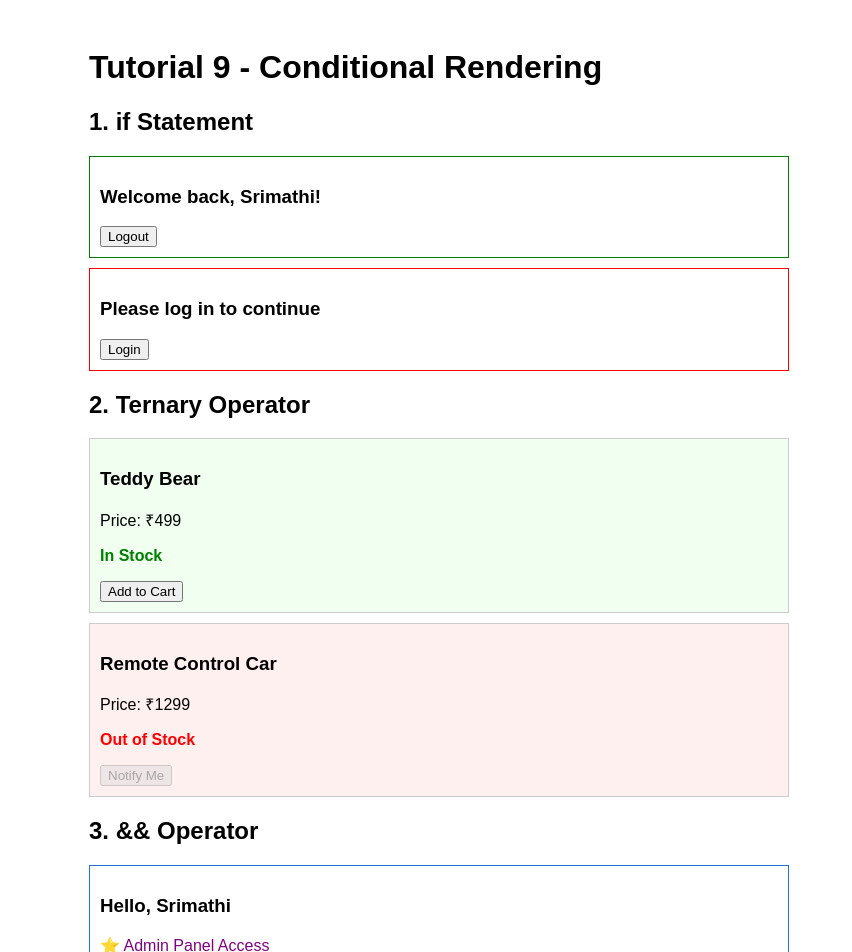
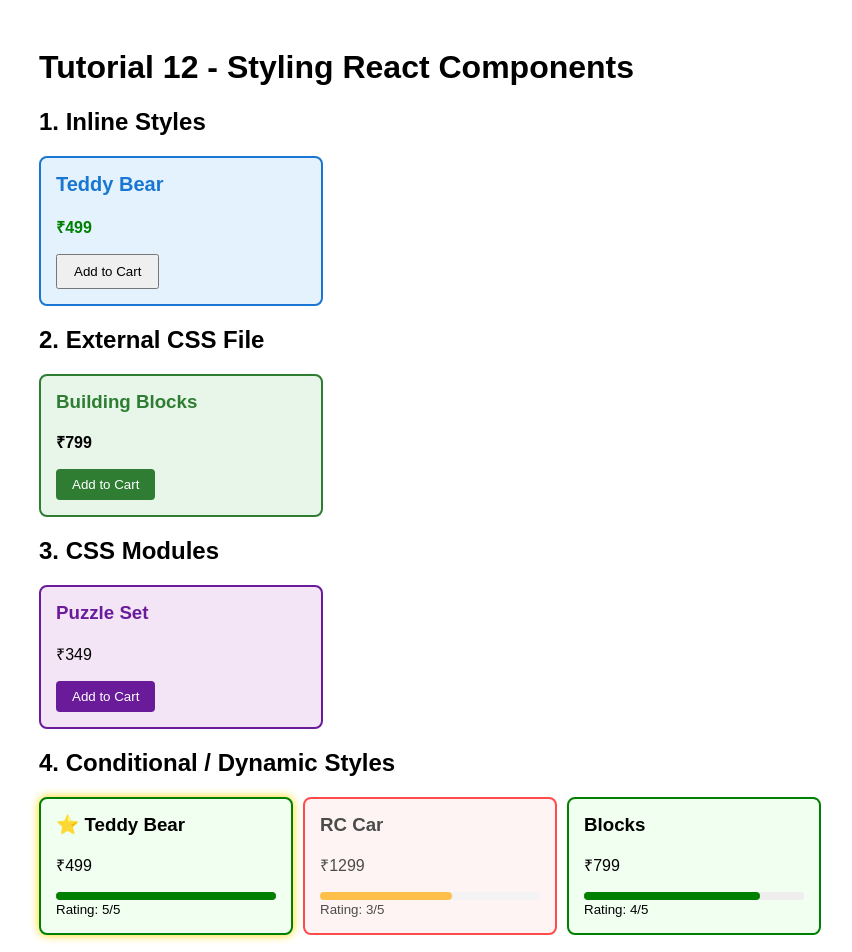
Before and after one commit to gsrimathimsc-dotcom/react-learning, a React (Vite) app in the folder tutorial2-app/: page / in a window 1280 px wide. Shown: the top 952 px of the page, without its empty margins (201-1053 px from the left). Built offline with nearby package versions, Linux system fonts and the light colour scheme.

Commit message:
Tutorial 12 - Styling React components Completed

```diff
--- a/tutorial2-app/src/App.jsx
+++ b/tutorial2-app/src/App.jsx
@@ -1,67 +1,32 @@
 // App.jsx
-import IfStatementDemo from "./IfStatementDemo";
-import TernaryDemo from "./TernaryDemo";
-import AndOperatorDemo from "./AndOperatorDemo";
-import VariableDemo from "./VariableDemo";
-import SimpleList from "./SimpleList";
-import ProductList from "./ProductList";
-import FilterList from "./FilterList";
-import NestedList from "./NestedList";
-import KeyAntipatternDemo from "./KeyAntipatternDemo";
+import InlineStyle from "./InlineStyle";
+import ExternalCSS from "./ExternalCSS";
+import CSSModule from "./CSSModule";
+import DynamicStyle from "./DynamicStyle";
+
 function App() {
   return (
     <div
       style={{
         fontFamily: "Arial",
         padding: "20px",
-        maxWidth: "700px",
+        maxWidth: "800px",
         margin: "0 auto",
       }}
     >
-      <h1>Tutorial 9 - Conditional Rendering</h1>
+      <h1>Tutorial 12 - Styling React Components</h1>
 
-      <h2>1. if Statement</h2>
-      <IfStatementDemo isLoggedIn={true} name="Srimathi" />
-      <IfStatementDemo isLoggedIn={false} />
+      <h2>1. Inline Styles</h2>
+      <InlineStyle />
 
-      <h2>2. Ternary Operator</h2>
-      <TernaryDemo title="Teddy Bear" price={499} inStock={true} />
-      <TernaryDemo title="Remote Control Car" price={1299} inStock={false} />
+      <h2>2. External CSS File</h2>
+      <ExternalCSS />
 
-      <h2>3. && Operator</h2>
-      <AndOperatorDemo
-        name="Srimathi"
-        isAdmin={true}
-        cartCount={3}
-        discount={10}
-      />
-      <AndOperatorDemo
-        name="Priya"
-        isAdmin={false}
-        cartCount={0}
-        discount={0}
-      />
+      <h2>3. CSS Modules</h2>
+      <CSSModule />
 
-      <h2>4. Variables for Complex Logic</h2>
-      <VariableDemo orderId={101} status="placed" amount={450} />
-      <VariableDemo orderId={102} status="shipped" amount={750} />
-      <VariableDemo orderId={103} status="delivered" amount={1500} />
-      <VariableDemo orderId={104} status="cancelled" amount={300} />
-      <h1>Tutorial 10 - Rendering Lists</h1>
-
-      <h2>1. Simple List (strings)</h2>
-      <SimpleList />
-
-      <h2>2. List of Objects with a Component</h2>
-      <ProductList />
-
-      <h2>3. Filter, Sort and Empty List</h2>
-      <FilterList />
-
-      <h2>4. Nested List</h2>
-      <NestedList />
-      <h1>Tutorial 11 - Key Anti-patterns</h1>
-      <KeyAntipatternDemo />
+      <h2>4. Conditional / Dynamic Styles</h2>
+      <DynamicStyle />
     </div>
   );
 }
--- /dev/null
+++ b/tutorial2-app/src/CSSModule.jsx
@@ -0,0 +1,16 @@
+// CSSModule.jsx
+import styles from "./CSSModule.module.css"; // import as an object
+
+function CSSModule() {
+  return (
+    <div className={styles.card}>
+      {" "}
+      {/* styles.className */}
+      <h3 className={styles.title}>Puzzle Set</h3>
+      <p>₹349</p>
+      <button className={styles.button}>Add to Cart</button>
+    </div>
+  );
+}
+
+export default CSSModule;
--- /dev/null
+++ b/tutorial2-app/src/CSSModule.module.css
@@ -0,0 +1,26 @@
+/* The file name must end in .module.css */
+.card {
+  border: 2px solid #6a1b9a;
+  border-radius: 8px;
+  padding: 15px;
+  background-color: #f3e5f5;
+  width: 250px;
+}
+
+.title {
+  color: #6a1b9a;
+  margin-top: 0;
+}
+
+.button {
+  background-color: #6a1b9a;
+  color: white;
+  border: none;
+  padding: 8px 16px;
+  border-radius: 4px;
+  cursor: pointer;
+}
+
+.button:hover {
+  background-color: #4a148c;
+}
--- /dev/null
+++ b/tutorial2-app/src/DynamicStyle.css
@@ -0,0 +1,21 @@
+.toy-card {
+  border: 2px solid #ccc;
+  border-radius: 8px;
+  padding: 15px;
+  width: 220px;
+}
+
+.in-stock {
+  border-color: green;
+  background-color: #f0fff0;
+}
+
+.out-of-stock {
+  border-color: red;
+  background-color: #fff0f0;
+  opacity: 0.7;
+}
+
+.featured {
+  box-shadow: 0 0 10px gold;
+}
--- /dev/null
+++ b/tutorial2-app/src/DynamicStyle.jsx
@@ -0,0 +1,68 @@
+// DynamicStyle.jsx
+import "./DynamicStyle.css";
+
+function ToyCard({ title, price, inStock, featured, rating }) {
+  // Build the className list from the props
+  const cardClass = [
+    "toy-card",
+    inStock ? "in-stock" : "out-of-stock", // ternary
+    featured && "featured", // && (adds the class only if true)
+  ]
+    .filter(Boolean) // removes false values
+    .join(" "); // → "toy-card in-stock featured"
+
+  return (
+    <div className={cardClass}>
+      <h3 style={{ marginTop: 0 }}>
+        {featured && "⭐ "}
+        {title}
+      </h3>
+      <p>₹{price}</p>
+
+      {/* Dynamic inline style: the bar width comes from a prop */}
+      <div
+        style={{ backgroundColor: "#eee", height: "8px", borderRadius: "4px" }}
+      >
+        <div
+          style={{
+            width: `${rating * 20}%`, // rating 4 → 80%
+            height: "100%",
+            borderRadius: "4px",
+            backgroundColor: rating >= 4 ? "green" : "orange",
+          }}
+        ></div>
+      </div>
+      <small>Rating: {rating}/5</small>
+    </div>
+  );
+}
+
+function DynamicStyle() {
+  return (
+    <div style={{ display: "flex", gap: "10px", flexWrap: "wrap" }}>
+      <ToyCard
+        title="Teddy Bear"
+        price={499}
+        inStock={true}
+        featured={true}
+        rating={5}
+      />
+      <ToyCard
+        title="RC Car"
+        price={1299}
+        inStock={false}
+        featured={false}
+        rating={3}
+      />
+      <ToyCard
+        title="Blocks"
+        price={799}
+        inStock={true}
+        featured={false}
+        rating={4}
+      />
+    </div>
+  );
+}
+
+export default DynamicStyle;
--- /dev/null
+++ b/tutorial2-app/src/ExternalCSS.css
@@ -0,0 +1,31 @@
+/* ExternalCSS.css: normal CSS, written exactly as in HTML projects */
+.product-card {
+  border: 2px solid #2e7d32;
+  border-radius: 8px;
+  padding: 15px;
+  background-color: #e8f5e9;
+  width: 250px;
+}
+
+.product-title {
+  color: #2e7d32;
+  margin-top: 0;
+}
+
+.product-price {
+  font-weight: bold;
+}
+
+.buy-btn {
+  background-color: #2e7d32;
+  color: white;
+  border: none;
+  padding: 8px 16px;
+  border-radius: 4px;
+  cursor: pointer;
+}
+
+.buy-btn:hover {
+  /* hover works here, unlike inline styles */
+  background-color: #1b5e20;
+}
--- /dev/null
+++ b/tutorial2-app/src/ExternalCSS.jsx
@@ -0,0 +1,16 @@
+// ExternalCSS.jsx
+import "./ExternalCSS.css"; // import the CSS file
+
+function ExternalCSS() {
+  return (
+    <div className="product-card">
+      {" "}
+      {/* className, not class */}
+      <h3 className="product-title">Building Blocks</h3>
+      <p className="product-price">₹799</p>
+      <button className="buy-btn">Add to Cart</button>
+    </div>
+  );
+}
+
+export default ExternalCSS;
--- /dev/null
+++ b/tutorial2-app/src/InlineStyle.jsx
@@ -0,0 +1,33 @@
+// InlineStyle.jsx
+// Styles are written as a JavaScript object.
+// Property names are camelCase, and values are strings (or numbers for px).
+
+function InlineStyle() {
+  // Style objects stored in variables keep the JSX clean
+  const cardStyle = {
+    border: "2px solid #1976d2",
+    borderRadius: "8px",
+    padding: "15px",
+    backgroundColor: "#e3f2fd",
+    width: "250px",
+  };
+
+  const titleStyle = {
+    color: "#1976d2",
+    fontSize: "20px",
+    marginTop: 0,
+  };
+
+  return (
+    <div style={cardStyle}>
+      <h3 style={titleStyle}>Teddy Bear</h3>
+      <p style={{ fontWeight: "bold", color: "green" }}>₹499</p>{" "}
+      {/* written directly */}
+      <button style={{ padding: "8px 16px", cursor: "pointer" }}>
+        Add to Cart
+      </button>
+    </div>
+  );
+}
+
+export default InlineStyle;
```
